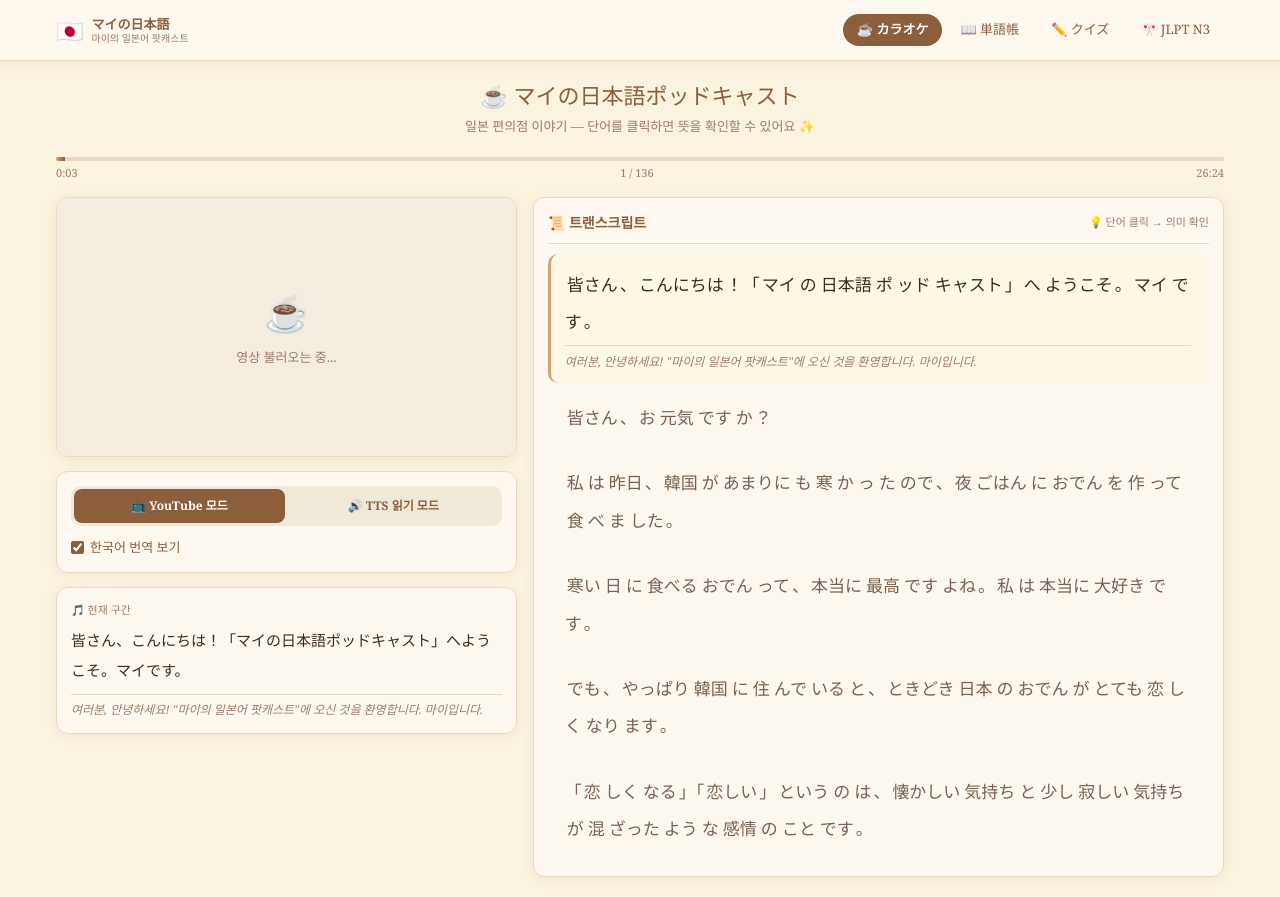
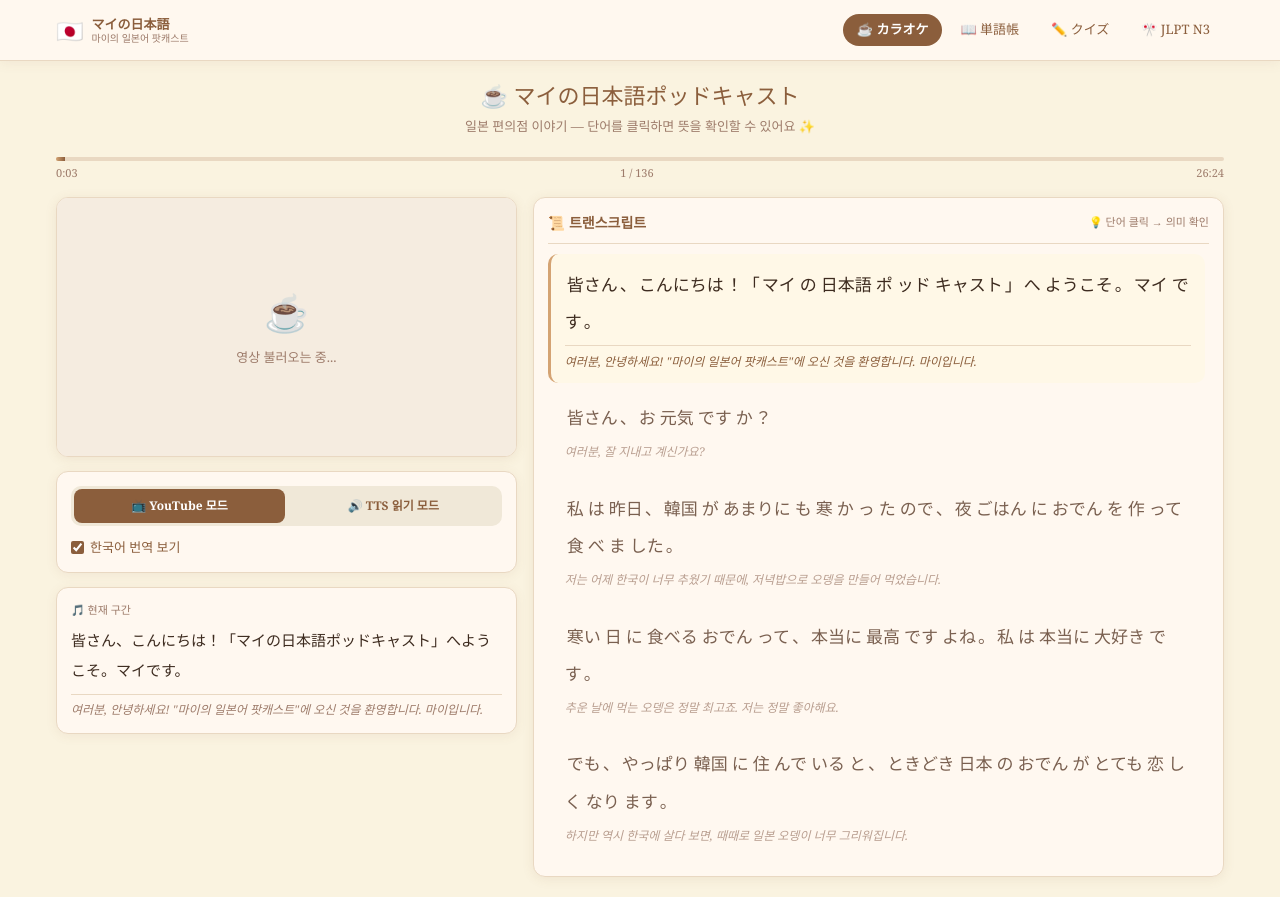
Before and after one commit to sugoii77-rgb/japanese-karaoke, a Next.js app: page / in a window 1280 px wide. Built offline with nearby package versions, Linux system fonts and the light colour scheme.

Commit message:
Update page.tsx

```diff
--- a/app/page.tsx
+++ b/app/page.tsx
@@ -204,11 +204,22 @@ export default function KaraokePage() {
             );
           })}
         </div>
-        {showKorean && isActive && (
-          <div style={{ fontSize: '12px', color: '#9d7b6a', marginTop: '4px', lineHeight: '1.6', fontStyle: 'italic', borderTop: '1px solid #e9d8c2', paddingTop: '6px' }}>
-            {seg.korean}
-          </div>
-        )}
+{showKorean && (
+  <div
+    style={{
+      fontSize: '12px',
+      color: isActive ? '#8b5e3c' : '#9d7b6a',
+      marginTop: '4px',
+      lineHeight: '1.6',
+      fontStyle: 'italic',
+      borderTop: isActive ? '1px solid #e9d8c2' : 'none',
+      paddingTop: isActive ? '6px' : '2px',
+      opacity: isActive ? 1 : 0.72,
+    }}
+  >
+    {seg.korean}
+  </div>
+)}
       </div>
     );
   };
```
